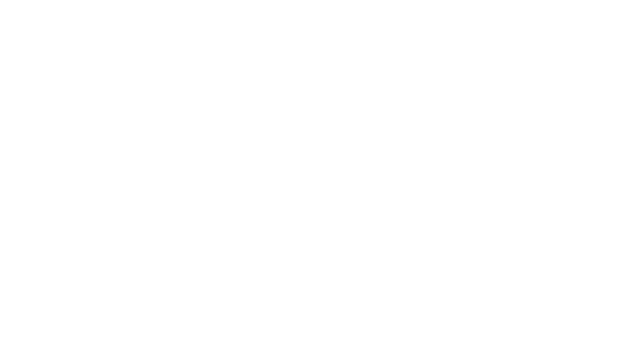
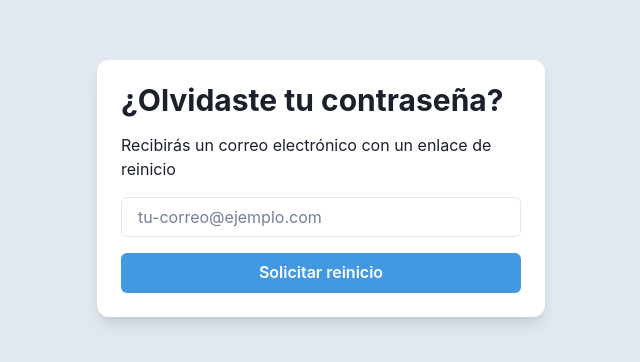
Before and after one commit to MarvoloV/bitacora-jam, a React (Create React App) app: page /forgotpassword in a window 1280 px wide. Before the commit this address had no page. Shown: the part 212-574 px from the top of the page, without its empty margins (319-959 px from the left). Built offline with nearby package versions, Linux system fonts and the light colour scheme.

Commit message:
vista de forgot password

```diff
--- /dev/null
+++ b/src/Components/ForgotPassword/index.jsx
@@ -0,0 +1,61 @@
+import React from 'react';
+import {
+  Button,
+  FormControl,
+  Flex,
+  Heading,
+  Input,
+  Stack,
+  Text,
+  useColorModeValue,
+} from '@chakra-ui/react';
+
+const ForgotPassword = () => (
+  <Flex
+    minH="100vh"
+    align="center"
+    justify="center"
+    bg={useColorModeValue('gray.200', 'gray.800')}
+  >
+    <Stack
+      spacing={4}
+      w="full"
+      maxW="md"
+      bg={useColorModeValue('white', 'gray.700')}
+      rounded="xl"
+      boxShadow="lg"
+      p={6}
+      my={12}
+    >
+      <Heading lineHeight={1.1} fontSize={{ base: '2xl', md: '3xl' }}>
+        ¿Olvidaste tu contraseña?
+      </Heading>
+      <Text
+        fontSize={{ base: 'sm', sm: 'md' }}
+        color={useColorModeValue('gray.800', 'gray.400')}
+      >
+        Recibirás un correo electrónico con un enlace de reinicio
+      </Text>
+      <FormControl id="email">
+        <Input
+          placeholder="tu-correo@ejemplo.com"
+          _placeholder={{ color: 'gray.500' }}
+          type="email"
+        />
+      </FormControl>
+      <Stack spacing={6}>
+        <Button
+          bg="blue.400"
+          color="white"
+          _hover={{
+            bg: 'blue.500',
+          }}
+        >
+          Solicitar reinicio
+        </Button>
+      </Stack>
+    </Stack>
+  </Flex>
+);
+
+export default ForgotPassword;
--- /dev/null
+++ b/src/Pages/ForgotPasswordPage/index.jsx
@@ -0,0 +1,5 @@
+import React from 'react';
+import ForgotPassword from '../../Components/ForgotPassword';
+
+const ForgotPasswordPage = () => <ForgotPassword />;
+export default ForgotPasswordPage;
--- a/src/routes/AppRouter.js
+++ b/src/routes/AppRouter.js
@@ -2,12 +2,14 @@ import { Routes, Route, BrowserRouter } from 'react-router-dom';
 import DashboardRoutes from './DashboardRoutes';
 import LoginPage from '../Pages/LoginPage';
 import RegisterPage from '../Pages/RegisterPage/index';
+import ForgotPasswordPage from '../Pages/ForgotPasswordPage';
 
 const AppRouter = () => (
   <BrowserRouter>
     <Routes>
       <Route path="/" element={<LoginPage />} />
       <Route path="/register" element={<RegisterPage />} />
+      <Route path="/forgotpassword" element={<ForgotPasswordPage />} />
       <Route path="/pages" element={<DashboardRoutes />} />
     </Routes>
   </BrowserRouter>
```
